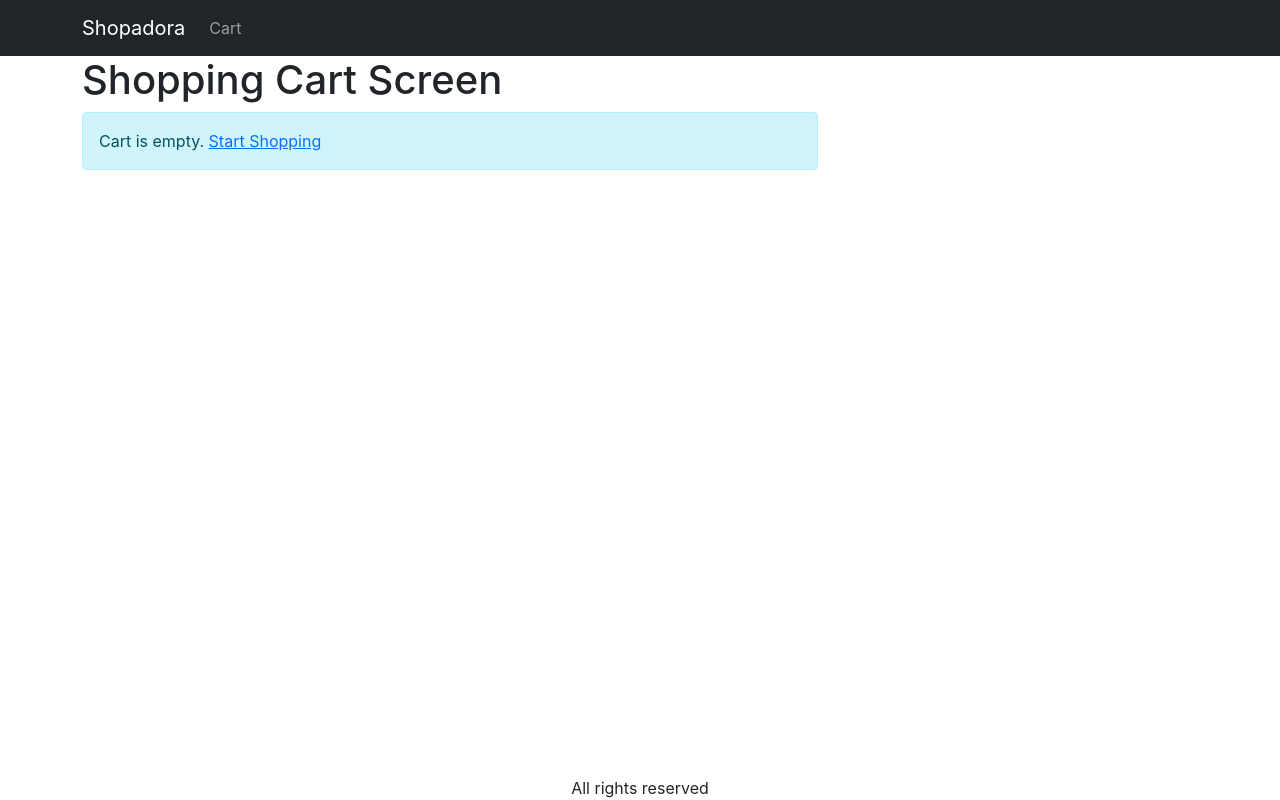
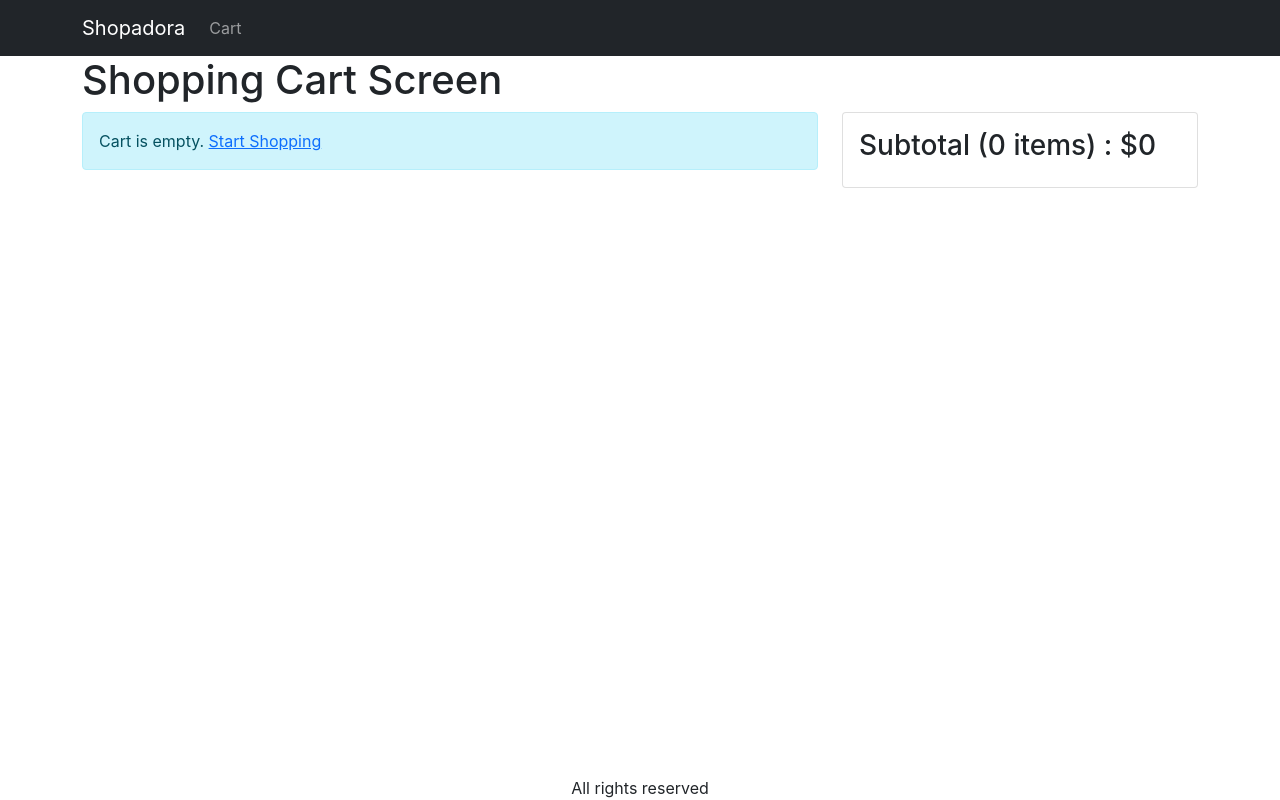
Before and after one commit to Nada-Elhossiny/Ecommerce-app, a React (Create React App) app in the folder frontend/: page /cart in a window 1280 px wide. Built offline with nearby package versions, Linux system fonts and the light colour scheme.

Commit message:
Show subtotal

```diff
--- a/frontend/src/screens/CartScreen.js
+++ b/frontend/src/screens/CartScreen.js
@@ -7,6 +7,7 @@ import MessageBox from '../components/MessageBox';
 import ListGroup from 'react-bootstrap/ListGroup';
 import { Link } from 'react-router-dom';
 import Button from 'react-bootstrap/Button';
+import Card from 'react-bootstrap/Card';
 
 export default function CartScreen() {
   const { state, dispatch: ctxDispatch } = useContext(Store);
@@ -63,7 +64,19 @@ export default function CartScreen() {
             </ListGroup>
           )}
         </Col>
-        <Col md={4}></Col>
+        <Col md={4}>
+          <Card>
+            <Card.Body>
+              <ListGroup variant="flush">
+                <h3>
+                  Subtotal ({cartItems.reduce((a, c) => a + c.quantity, 0)}{' '}
+                  items) : $
+                  {cartItems.reduce((a, c) => a + c.price * c.quantity, 0)}
+                </h3>
+              </ListGroup>
+            </Card.Body>
+          </Card>
+        </Col>
       </Row>
     </div>
   );
```
